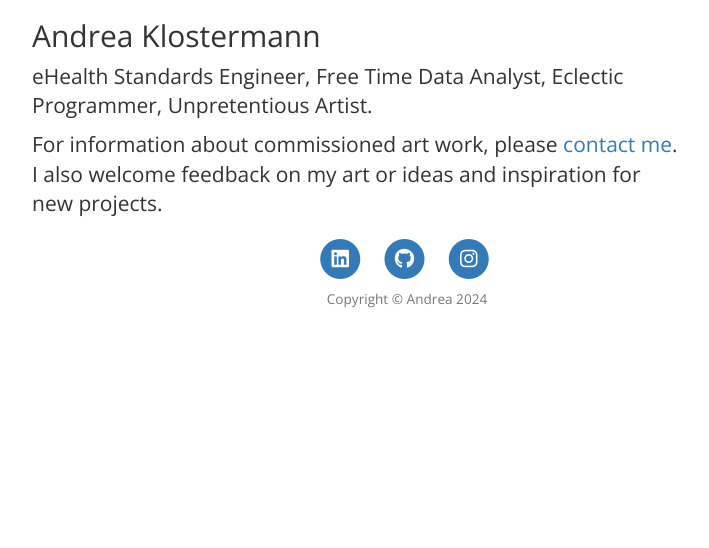
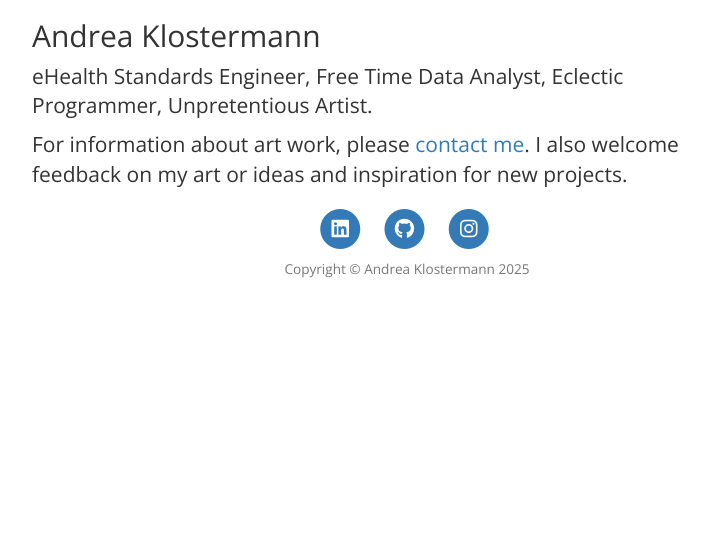
Before and after one commit to aka247/vertical-plotter-art, a Flask app: page /about in a window 1280 px wide. Shown: the part 93-641 px from the top of the page, without its empty margins (38-747 px from the left). Run offline with Flask 3, Linux system fonts and the light colour scheme; some libraries are stand-ins or nearby versions.

Commit message:
Adapt Title and Author Infos

```diff
--- a/templates/about.html
+++ b/templates/about.html
@@ -26,7 +26,7 @@
                     <p></p>
                     <h2 class="featurette-heading fw-normal lh-1">Andrea <span class="text-body-secondary">Klostermann</span></h2>
                     <h5 class="lead">eHealth Standards Engineer, Free Time Data Analyst, Eclectic Programmer, Unpretentious Artist.
-                    <p></p>For information about commissioned art work, please <a href="{{ url_for('contact') }}">contact me</a>.
+                    <p></p>For information about art work, please <a href="{{ url_for('contact') }}">contact me</a>.
                     I also welcome feedback on my art or ideas and inspiration for new projects.</h5>
                 </div>
             </div>
--- a/templates/footer.html
+++ b/templates/footer.html
@@ -30,7 +30,7 @@
               </li>
             </ul>
             <div class="small text-center text-muted fst-italic">
-              Copyright &copy; Andrea 2024
+              Copyright &copy; Andrea Klostermann 2025
             </div>
           </div>
         </div>
--- a/templates/header.html
+++ b/templates/header.html
@@ -5,8 +5,8 @@
 	<meta charset="utf-8">
   <meta http-equiv="x-ua-compatible" content="ie=edge">
   <meta name="viewport" content="width=device-width, initial-scale=1">
-  <title>Andrea  | Artist</title>
-  <meta name="description" content="Andrea  is an artist headquartered in Vienna. Check out her work, see what she's about, and contact her here.">
+  <title>Plotter Art</title>
+  <meta name="description" content="Plotter Art.">
 
   <!-- CSS Files -->
   <link rel="stylesheet" type="text/css" href="static/css/bootstrap.min.css">
@@ -26,7 +26,7 @@
 
     <div class="container">
       <div class="navbar-header">
-        <a class="page-scroll navbar-brand" href="#home">Andrea </a>
+        <a class="page-scroll navbar-brand" href="#home">Plotter Art</a>
         <button class="navbar-toggle collapsed" data-toggle="collapse" data-target=".navHeaderCollapse">
           <span class="icon-bar bar1"></span>
           <span class="icon-bar bar2"></span>
@@ -37,7 +37,7 @@
       <div class="collapse navbar-collapse navHeaderCollapse">
         <ul class="nav navbar-nav navbar-right">
           <li><a class="page-scroll nav-underline" href="#work">Work</a></li>
-          <li><a class="page-scroll nav-underline"href="#bio">Bio</a></li>
+          <!--<li><a class="page-scroll nav-underline"href="#bio">Bio</a></li>-->
           <li><a class="page-scroll nav-underline"href="#about">About</a></li>
           <li><a class="page-scroll nav-underline"href="#contact">Contact</a></li>
         </ul>
```
Also changed, not shown: 1 other file.
